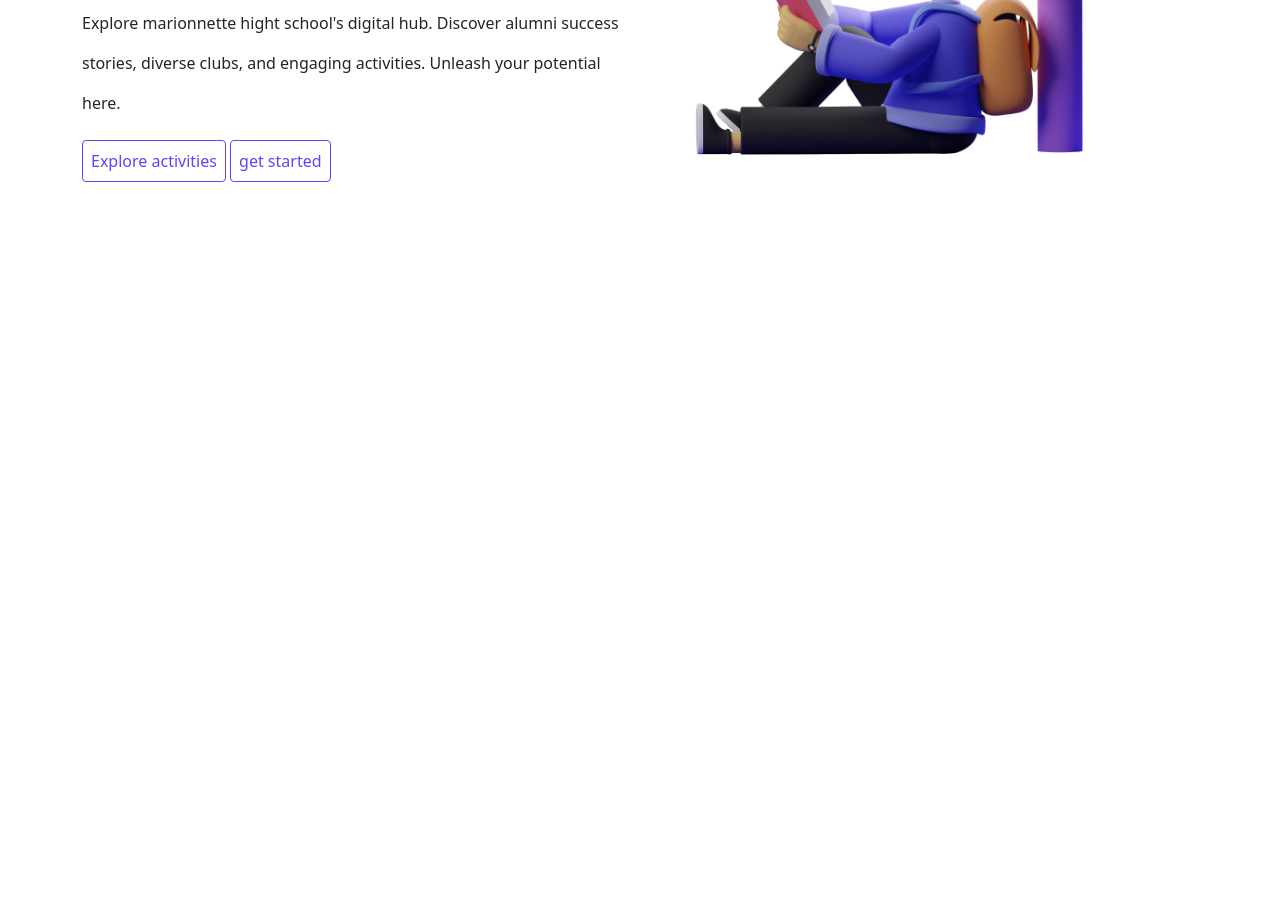
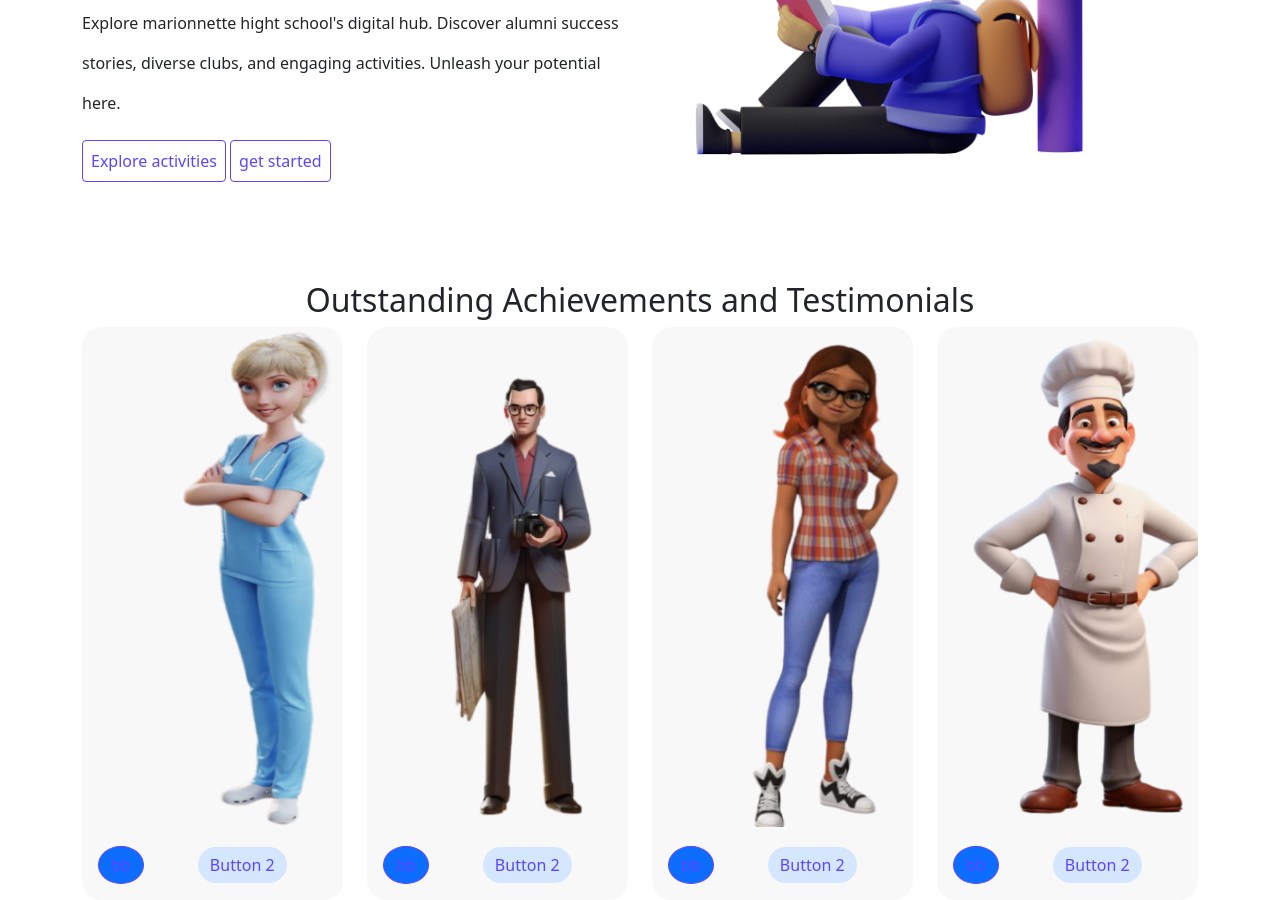
Before and after one commit to GhizlaneMeq/Marrionettes-high-school, a website: page index.html in a window 1280 px wide. Shown: the part 463-1363 px from the top of the page. Before the commit the page ends 800 px from the top, so only its background shows below. Drawn offline with Linux system fonts and the light colour scheme; files whose address does not match are found by name.

Commit message:
la deuxiem section du page home les laureats

```diff
--- a/assets/css/style.css
+++ b/assets/css/style.css
@@ -28,3 +28,25 @@ input {
 .col-md-6:first-of-type{
     margin-top: 160px;
 }
+
+/* second section */
+
+.btn.profile{
+    border-radius: 50%;
+    margin-right: 50px;
+}
+.btn.name{
+    border-radius: 20px; background: #D5E6FF;
+    border: none;
+}
+.btn.name:hover{
+    background-color:white ;
+    color: blue;
+}
+.card{
+    border: none;
+    border-radius: 20px;
+}
+img.laureat{
+    height: 500px;
+}
--- a/index.html
+++ b/index.html
@@ -4,7 +4,7 @@
 <head>
     <meta charset="UTF-8">
     <meta name="viewport" content="width=device-width, initial-scale=1.0">
-    <title>Your Navigation Bar</title>
+    <title>Marrionnettes high school</title>
     <link rel="stylesheet" href="node_modules/bootstrap/dist/css/bootstrap.min.css">
     <link rel="stylesheet" href="assets/css/style.css">
 </head>
@@ -73,7 +73,50 @@
             </div>
         </div>
     </section>
+    <section>
+        <div class="container">
+            <h2 class="text-center">Outstanding Achievements and Testimonials</h2>
+            <div class="row">
+                <div class="col-md-3">
+                    <div class="card" style="background: rgba(217, 217, 217, 0.2);">
+                        <img src="assets/img/laureat1.png" class="card-img-top laureat" alt="Image 1">
+                        <div class="card-body">
+                            <a href="#" class="btn btn-primary profile">bb</a>
+                            <a href="#" class="btn btn-primary pl-4 pr-4 name">Button 2</a>
+                        </div>
+                    </div>
+                </div>
+                <div class="col-md-3">
+                    <div class="card" style="background: rgba(217, 217, 217, 0.2);">
+                        <img src="assets/img/laureat2.png" class="card-img-top laureat" alt="Image 1">
+                        <div class="card-body">
+                            <a href="#" class="btn btn-primary profile">bb</a>
+                            <a href="#" class="btn btn-primary pl-4 pr-4 name">Button 2</a>
+                        </div>
+                    </div>
+                </div>
+                <div class="col-md-3">
+                    <div class="card" style="background: rgba(217, 217, 217, 0.2);">
+                        <img src="assets/img/laureat3.png" class="card-img-top laureat" alt="Image 1">
+                        <div class="card-body">
+                            <a href="#" class="btn btn-primary profile">bb</a>
+                            <a href="#" class="btn btn-primary pl-4 pr-4 name">Button 2</a>
+                        </div>
+                    </div>
+                </div>
+                <div class="col-md-3">
+                    <div class="card" style="background: rgba(217, 217, 217, 0.2);">
+                        <img src="assets/img/laureat4.png" class="card-img-top laureat" alt="Image 1">
+                        <div class="card-body">
+                            <a href="#" class="btn btn-primary profile">bb</a>
+                            <a href="#" class="btn btn-primary pl-4 pr-4 name">Button 2</a>
+                        </div>
+                    </div>
+                </div>
 
+            </div>
+        </div>
+    </section>
     <script src="node_modules/bootstrap/dist/js/bootstrap.min.js"></script>
 
 </body>
```
